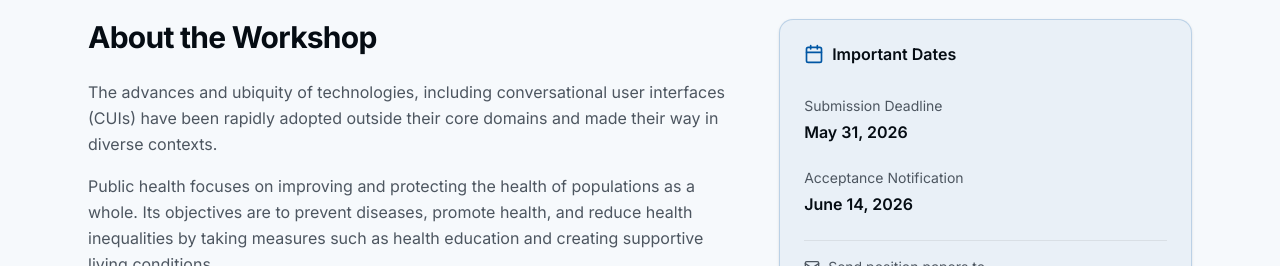
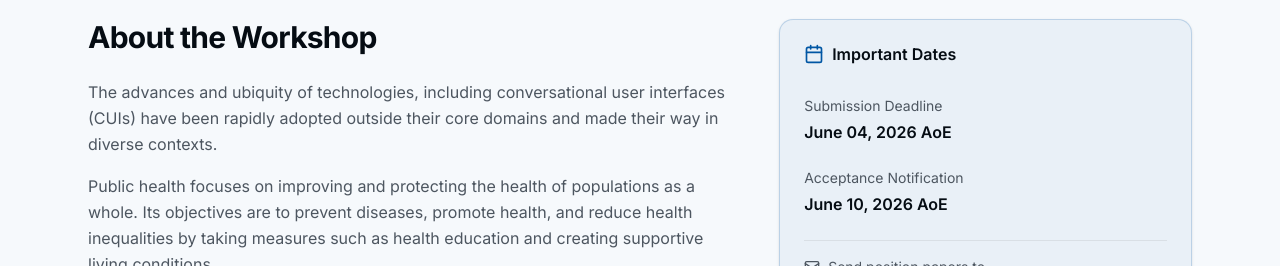
Before and after one commit to TalkHealthyToMe/TalkHealthyToMe.github.io, a Next.js app: page / in a window 1280 px wide. Shown: the part 820-1086 px from the top of the page. Built offline with nearby package versions, Linux system fonts and the light colour scheme.

Commit message:
change submission dates

```diff
--- a/components/about-section.tsx
+++ b/components/about-section.tsx
@@ -42,11 +42,11 @@ export function AboutSection() {
               <CardContent className="space-y-6">
                 <div>
                   <p className="text-sm text-muted-foreground mb-1">Submission Deadline</p>
-                  <p className="font-semibold text-foreground">May 31, 2026</p>
+                  <p className="font-semibold text-foreground">June 04, 2026 AoE</p>
                 </div>
                 <div>
                   <p className="text-sm text-muted-foreground mb-1">Acceptance Notification</p>
-                  <p className="font-semibold text-foreground">June 14, 2026</p>
+                  <p className="font-semibold text-foreground">June 10, 2026 AoE</p>
                 </div>
                 <div className="pt-4 border-t border-border">
                   <p className="text-sm text-muted-foreground mb-2 flex items-center gap-2">
```
